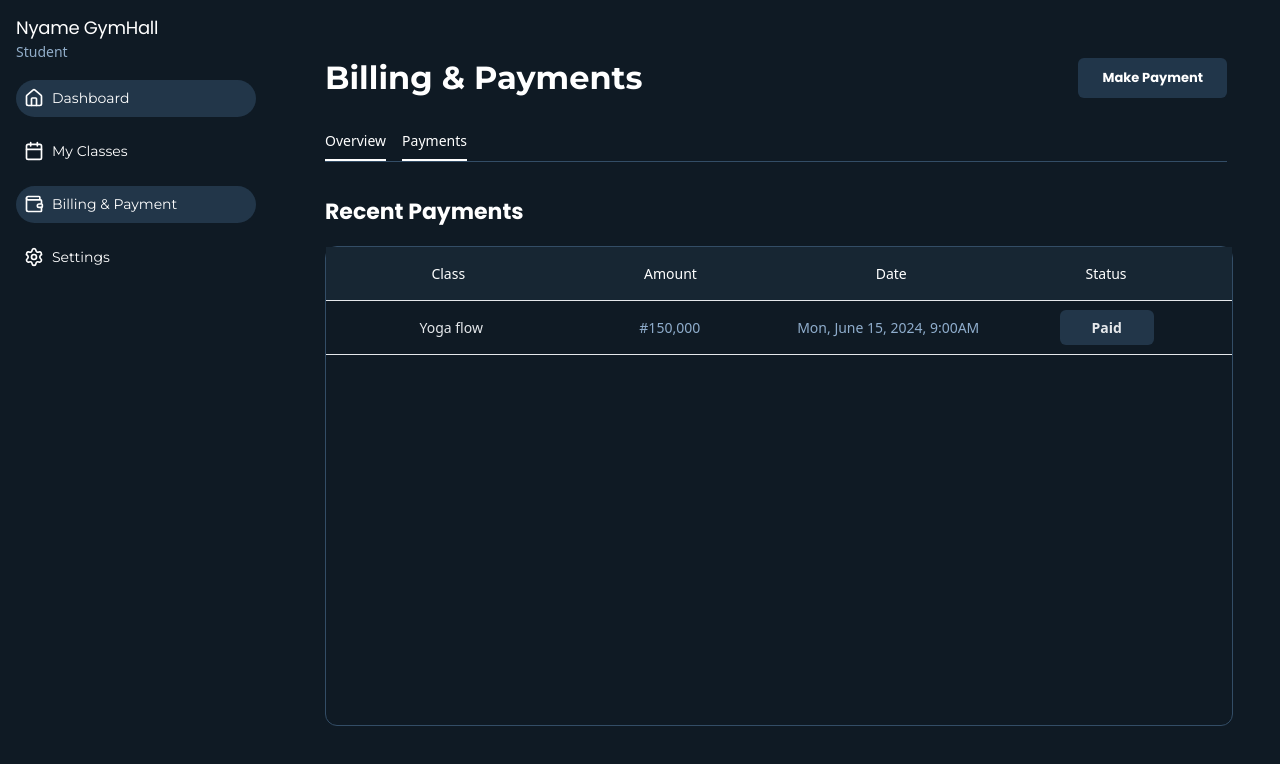
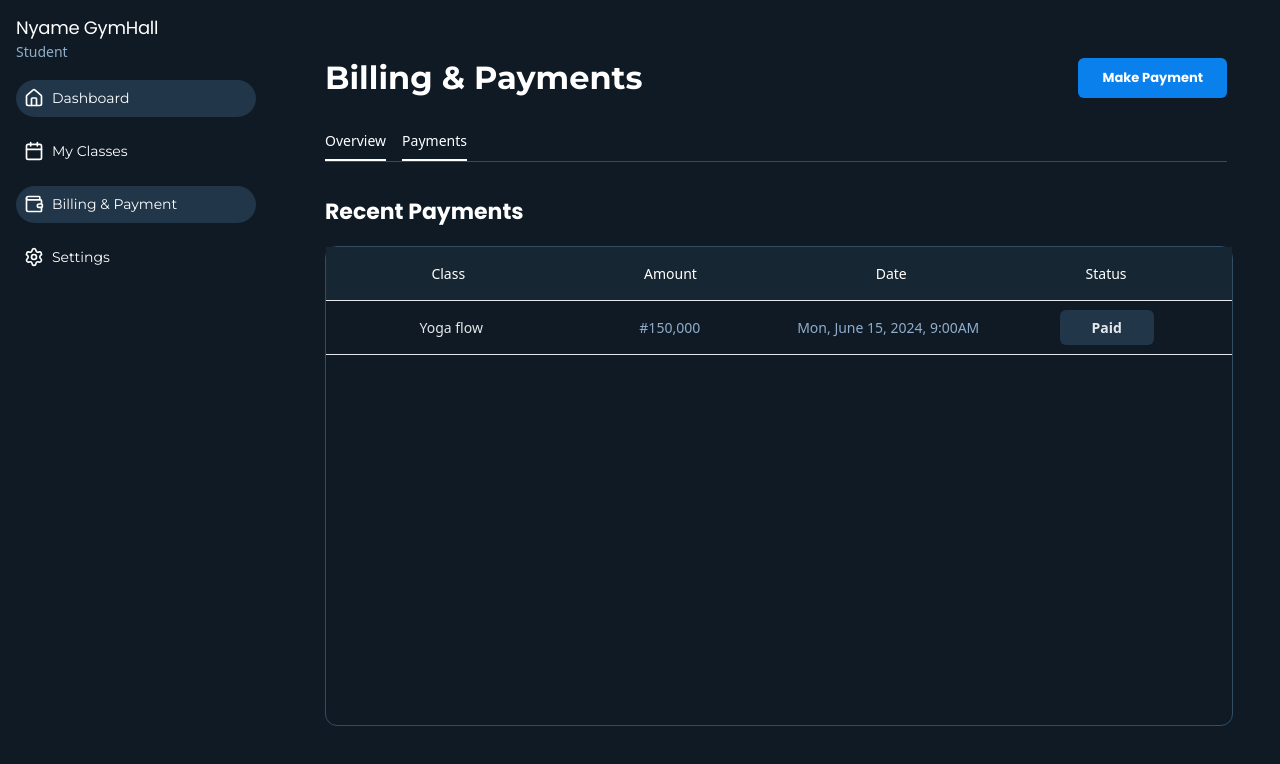
Before and after one commit to mafindijr/Gym-Management-System, a React (Vite) app: page /student/billing in a window 1280 px wide. Shown: the top 764 px of the page. Built offline with nearby package versions, Linux system fonts and the light colour scheme.

Commit message:
change btn color

```diff
--- a/src/pages/student-billing.jsx
+++ b/src/pages/student-billing.jsx
@@ -36,7 +36,7 @@ export default function StudentBilling() {
             </div>
             <button
             onClick={() => setOpenModal(true)}
-            className="bg-btnsecondary text-white h-[40px] rounded-md py-2 px-6 leading-5.4 text-[13px] font-bold font-poppins text-center cursor-pointer"
+            className="bg-btnprimary text-white h-[40px] rounded-md py-2 px-6 leading-5.4 text-[13px] font-bold font-poppins text-center cursor-pointer"
             >
             Make Payment
             </button>
```
